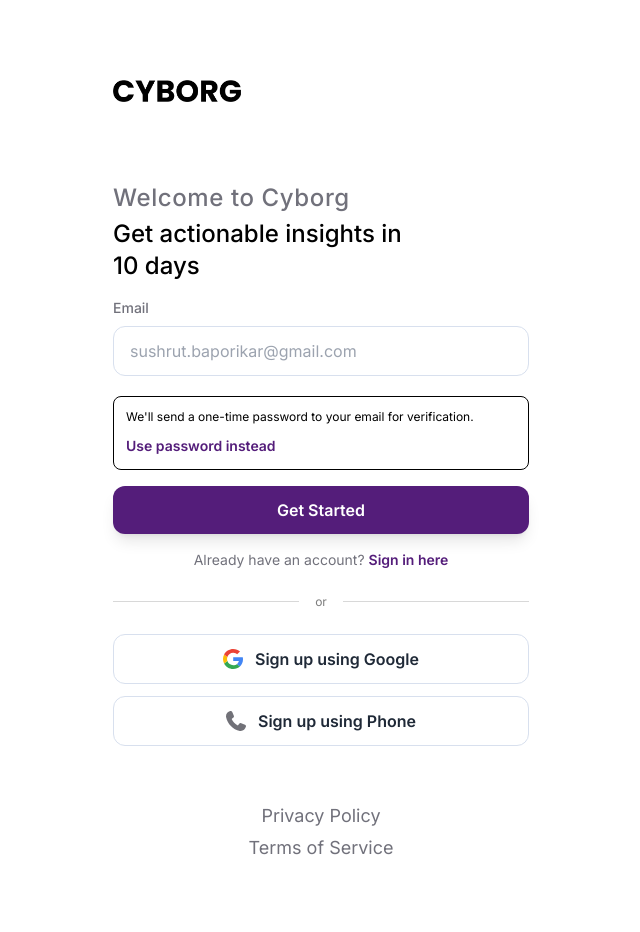
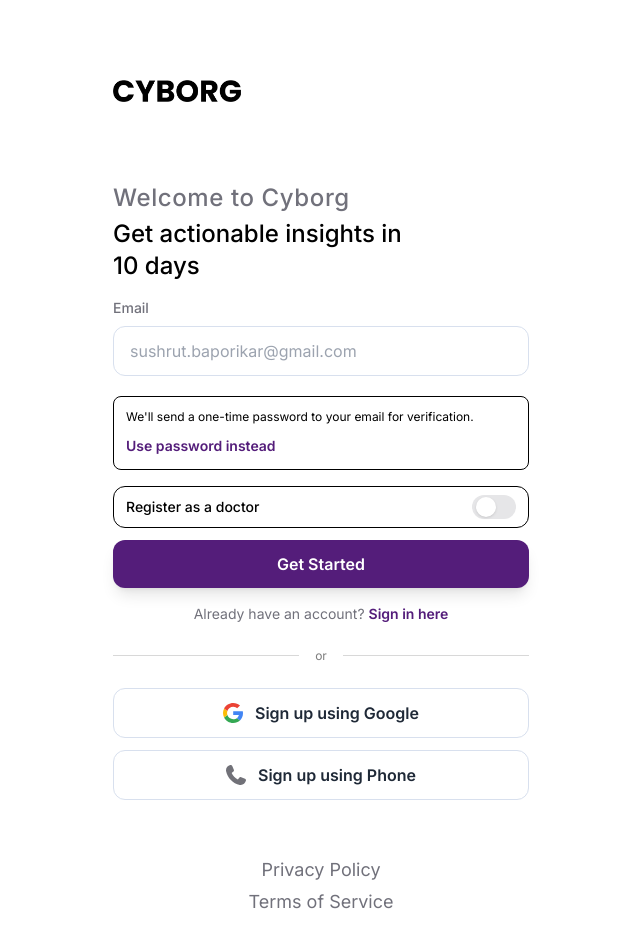
Before and after one commit to nickdude/cyborg-frontend, a Next.js app: page /register in a window 1280 px wide. Shown: the whole page, without its empty margins (319-959 px from the left). Before the commit the page ends 878 px from the top, so only its background shows below. Built offline with nearby package versions, Linux system fonts and the light colour scheme; no server answers.

Commit message:
login fix

```diff
--- a/src/app/login/page.js
+++ b/src/app/login/page.js
@@ -42,7 +42,6 @@
     const activeMethod = step === 3 ? "password" : loginMethod;
 
     try {
-      console.log("[login] step:", step, "loginMethod:", loginMethod, "activeMethod:", activeMethod);
       const loginPayload = {};
 
       if (activeMethod === "email-otp") {
@@ -54,9 +53,7 @@
         loginPayload.password = formData.password;
       }
 
-      console.log("[login] payload:", loginPayload);
       const response = await authAPI.login(loginPayload); // interceptor returns { success, data }
-      console.log("[login] response:", response);
 
       if (response?.data?.token) {
         // Login successful with password
@@ -100,7 +97,6 @@
         otp,
       });
 
-      console.log("[verify-login-otp] response:", response);
       login(response.data.user, response.data.token);
       router.push("/dashboard");
     } catch (err) {
@@ -215,7 +211,7 @@
               Forgot password?
             </Link>
 
-            <Button fullWidth variant="primary" disabled={loading || !formData.email || !formData.password} className="mb-4">
+            <Button type="submit" fullWidth variant="primary" disabled={loading || !formData.email || !formData.password} className="mb-4">
               {loading ? "Signing in..." : "Sign in"}
             </Button>
           </form>
--- a/src/app/register/page.js
+++ b/src/app/register/page.js
@@ -11,6 +11,28 @@
 import CyborgLogo from "@/components/CyborgLogo";
 import Image from "next/image";
 import { Eye, EyeOff } from "lucide-react";
+
+function DoctorToggle({ value, onChange, className = "" }) {
+  const isDoctor = value === "doctor";
+  return (
+    <div className={`flex items-center justify-between rounded-xl border border-gray-200 bg-gray-50 px-3 py-2 text-sm ${className}`}>
+      <span className="text-gray-800 font-medium">Register as a doctor</span>
+      <button
+        type="button"
+        onClick={() => onChange(isDoctor ? "user" : "doctor")}
+        className={`relative inline-flex h-6 w-11 items-center rounded-full transition-colors ${
+          isDoctor ? "bg-primary" : "bg-borderColor"
+        }`}
+      >
+        <span
+          className={`inline-block h-5 w-5 transform rounded-full bg-white transition-transform shadow ${
+            isDoctor ? "translate-x-5" : "translate-x-1"
+          }`}
+        />
+      </button>
+    </div>
+  );
+}
 
 export default function Register() {
   const [step, setStep] = useState(1); // 1: email, 2: otp, 3: phone, 4: email-password, 5: phone-password
@@ -37,6 +59,10 @@
     const { name, value } = e.target;
     setFormData((prev) => ({ ...prev, [name]: value }));
     setError("");
+  };
+
+  const handleUserTypeChange = (userType) => {
+    setFormData((prev) => ({ ...prev, userType }));
   };
 
   const handleRegister = async (e) => {
@@ -263,6 +289,12 @@
               onChange={handleInputChange}
             />
 
+            <DoctorToggle
+              value={formData.userType}
+              onChange={handleUserTypeChange}
+              className="mt-4 mb-3"
+            />
+
             <Button fullWidth variant="primary" disabled={loading || !formData.phone}>
               {loading ? "Sending OTP..." : "Get Started"}
             </Button>
@@ -358,6 +390,12 @@
               </button>
             </div>
 
+            <DoctorToggle
+              value={formData.userType}
+              onChange={handleUserTypeChange}
+              className="mt-4 mb-3"
+            />
+
             <Button fullWidth variant="primary" disabled={loading || !formData.email || !formData.password}>
               {loading ? "Creating Account..." : "Create Account"}
             </Button>
@@ -444,6 +482,12 @@
                 {showConfirmPassword ? <EyeOff size={20} /> : <Eye size={20} />}
               </button>
             </div>
+
+            <DoctorToggle
+              value={formData.userType}
+              onChange={handleUserTypeChange}
+              className="mt-4 mb-3"
+            />
 
             <Button fullWidth variant="primary" disabled={loading || !formData.phone || !formData.password}>
               {loading ? "Creating Account..." : "Create Account"}
@@ -550,6 +594,12 @@
             </button>
           </div>
 
+          <DoctorToggle
+            value={formData.userType}
+            onChange={handleUserTypeChange}
+            className="mb-3"
+          />
+
           <Button
             type="submit"
             fullWidth
```
